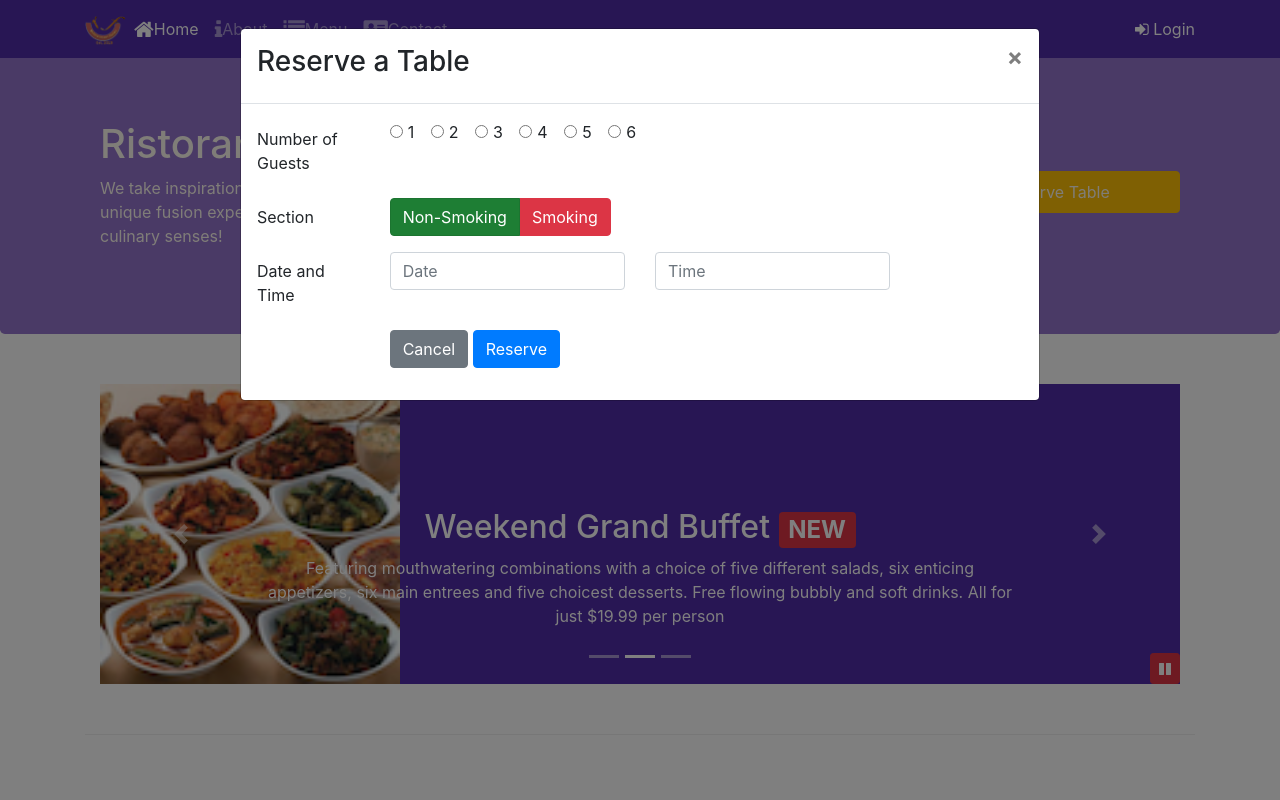
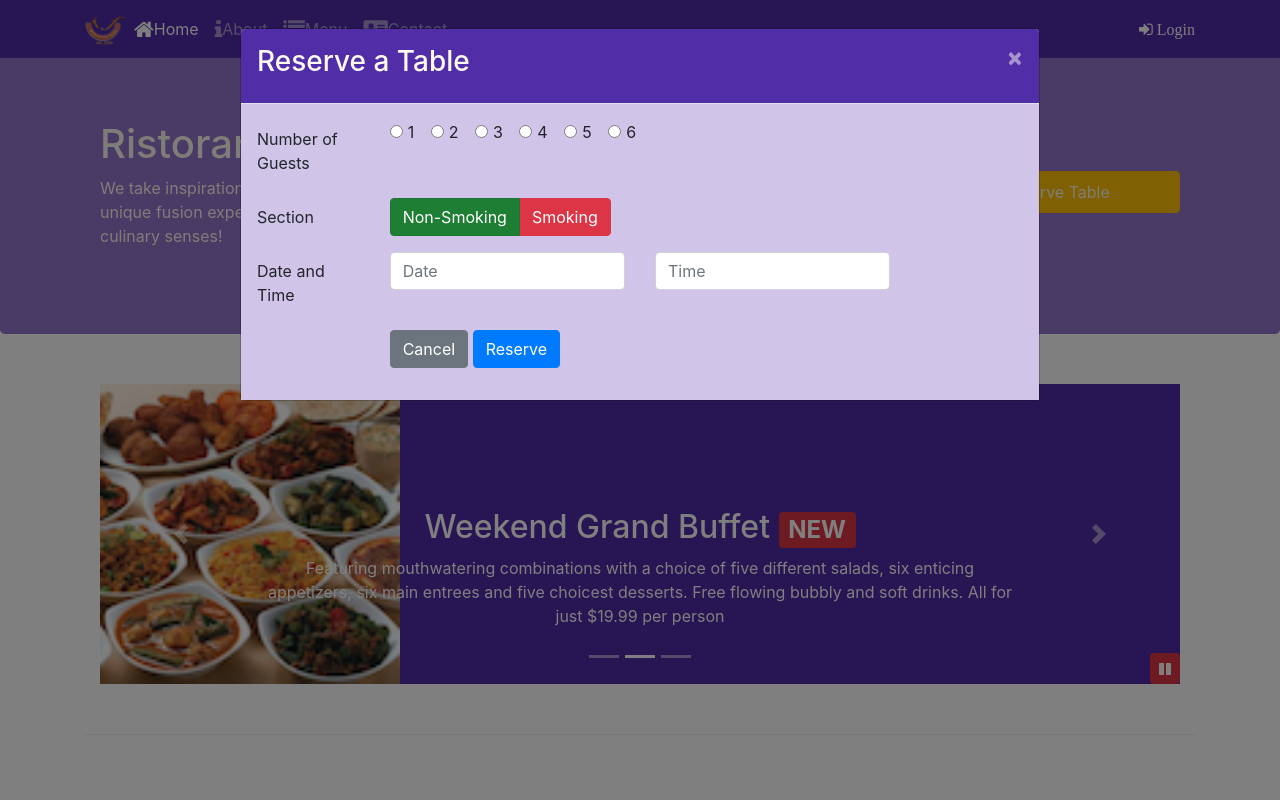
Before and after one commit to VkRan/rest-site, a website: page index.html in a window 1280 px wide. Both pictures are taken after a click on the button "Reserve Table". Shown: the top 800 px of the page. Drawn offline with nearby package versions, Linux system fonts and the light colour scheme.

Commit message:
Assignment 4

```diff
--- a/css/styles.scss
+++ b/css/styles.scss
@@ -74,3 +74,15 @@ body{
     bottom: 0px;
     z-index: 1;
 }
+
+.modal-header{
+          background:$background-dark;
+          color:floralwhite;
+          .close{
+                    color:floralwhite;
+          }
+}
+
+.modal-body{
+          background:$background-pale;
+}
--- a/index.html
+++ b/index.html
@@ -30,8 +30,8 @@
                           <li class="nav-item"><a class="nav-link" href="contactus.html"><span class="fa fa-address-card fa-lg"></span>Contact</a></li>
                     </ul>
                     <span class="navbar-text">
-                          <a data-toggle="modal" data-target="#loginModal">
-                               <span class="fa fa-sign-in"></span> Login
+                          <a>
+                               <span class="fa fa-sign-in" id="clickLogin"> Login</span>
                           </a>
                     </span>
                 </div>
@@ -157,7 +157,7 @@
                     <img src="img/logo.png" class="img-fluid">
                 </div>
                 <div class="col-12 col-sm-3 align-self-center">
-                    <a role="button" class="btn btn-block nav-link btn-warning" data-toggle="modal" data-target="#reserveModal">Reserve Table
+                    <a role="button" class="btn btn-block nav-link btn-warning" id="clickReserve">Reserve Table
                     </a>
                 </div>
             </div>
@@ -320,6 +320,12 @@
                    $('#carouselButton').children('span').addClass('fa-pause');
                 }
             });
+            $("#clickReserve").click(function(){
+                $('#reserveModal').modal('show');
+            });
+            $("#clickLogin").click(function(){
+                $('#loginModal').modal('show');
+            });
         });
 
     </script>
```
Also changed, not shown: css/styles.css.
